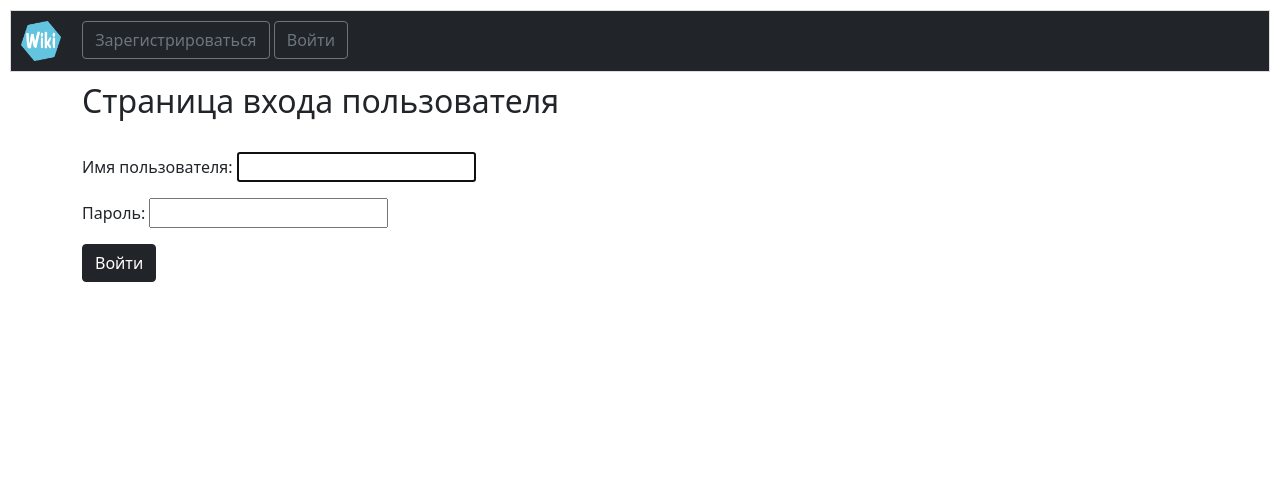
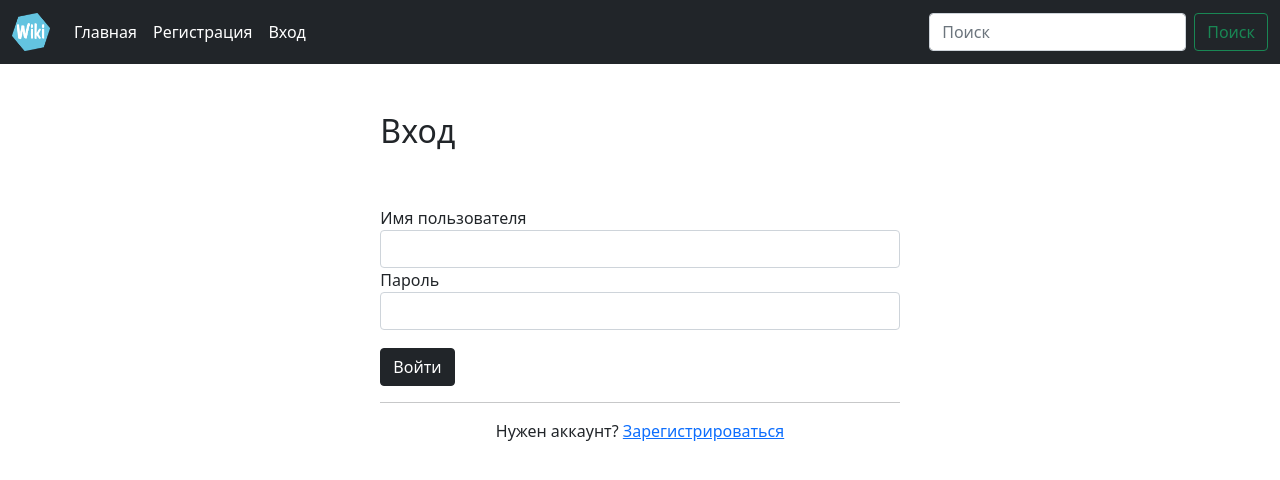
Before and after one commit to IluhaPampuha/wiki, a Django app: page /login/ in a window 1280 px wide. Shown: the top 480 px of the page. Run offline with Django 3.2, Linux system fonts and the light colour scheme; some libraries are stand-ins or nearby versions.

Commit message:
2021-08-16

```diff
--- a/wiki_app/templates/wiki_app/base.html
+++ b/wiki_app/templates/wiki_app/base.html
@@ -9,31 +9,48 @@
     <script src="{% static 'bootstrap-5.0.2-dist/js/bootstrap.js' %}"></script>
     <script src="{% static 'bootstrap-5.0.2-dist/js/jquery-3.6.0.js' %}"></script>
 </head>
-<body>
 <style>
-   .layer {
-    border: 1px solid #DCDCDC;
-    margin: 10px;
+   .header {
     padding: 10px;
+    margin: 7px;
    }
 </style>
-<nav class="navbar-right bg-dark layer" >
-    <a class="navbar-brand" href="{% url 'wiki' %}">
-    <img src="{% static 'wiki/logo.png' %}" width="40" height="40" alt="" class="d-inline-block align-top">
-  </a>
+<nav class="navbar navbar-expand-lg navbar-dark bg-dark">
+  <div class="container-fluid">
+    <a class="navbar-brand" href="{% url 'wiki' %}"><img src="{% static 'wiki/logo.png' %}" width="38" height="38" class="d-inline-block align-top"></a>
+    <button class="navbar-toggler" type="button" data-bs-toggle="collapse" data-bs-target="#navbarSupportedContent" aria-controls="navbarSupportedContent" aria-expanded="false" aria-label="Toggle navigation">
+      <span class="navbar-toggler-icon"></span>
+    </button>
+    <div class="collapse navbar-collapse" id="navbarSupportedContent">
+      <ul class="navbar-nav me-auto mb-2 mb-lg-0">
+        <li class="nav-item">
+          <a class="nav-link active" aria-current="page" href="{% url 'wiki' %}">Главная</a>
+        </li>
         {% if user.is_authenticated %}
-                    <a href="#" onclick="$('#signOutBtn').click()" class="btn btn-outline-secondary">Выйти</a>
+        <li class="nav-item">
+          <a href="#" onclick="$('#signOutBtn').click()" class="nav-link active">Выход</a>
         <form style='display: none;' method="POST" action="{% url 'logoutuser' %}">
         {% csrf_token %}
-                        <button id="signOutBtn" type="submit">Выйти</button>
+        <button id="signOutBtn" type="submit">Выход</button>
         </form>
+        </li>
+        </ul>
           {% else %}
-                    <a class="btn btn-outline-secondary" href="{% url 'signupuser' %}">Зарегистрироваться</a>
-                    <a class="btn btn-outline-secondary" href="{% url 'loginuser' %}">Войти</a>
+        <li class="nav-item">
+          <a class="nav-link active" aria-current="page" href="{% url 'signupuser' %}">Регистрация</a>
+        </li>
+        <li class="nav-item">
+          <a class="nav-link active" aria-current="page" href="{% url 'loginuser' %}">Вход</a>
+        </li>
+      </ul>
       {% endif %}
+      <form class="d-flex">
+        <input class="form-control me-2" type="search" placeholder="Поиск" aria-label="Search">
+        <button class="btn btn-outline-success" type="submit">Поиск</button>
+      </form>
+
+    </div>
+  </div>
 </nav>
-<div class="container">
-{% block content %} {% endblock %}
-</div>
-</body>
+{% block content %}{% endblock %}
 </html>
--- a/wiki_app/templates/wiki_app/detail.html
+++ b/wiki_app/templates/wiki_app/detail.html
@@ -2,8 +2,8 @@
 {% block title %}Письма {{ company.name }}{% endblock %}
 
 {% block content %}
-<h4><a href="{% url 'wiki' %}">На главную</a></h4>
-<a href="{% url 'incoming' company.id %}">Добавить входящее письмо</a> | <a href="{% url 'outgoing' company.id %}">Добавить исходящее письмо</a>
+<a href="{% url 'incoming' company.id %}" class="btn btn-dark">Добавить входящее письмо</a>
+<a href="{% url 'outgoing' company.id %}" class="btn btn-dark">Добавить исходящее письмо</a>
 <h1>Письма {{ company.name }}</h1>
 {% for message in messages %}
     <p><a href="{% url 'message' message.id %}">{% if message.incoming_number != "" %}{{ message.incoming_number }} |{% endif %}
--- a/wiki_app/templates/wiki_app/incoming.html
+++ b/wiki_app/templates/wiki_app/incoming.html
@@ -2,8 +2,7 @@
 {% block title %}Добавить входящее письмо{{ company.name }}{% endblock %}
 
 {% block content %}
-<h4><a href="{% url 'wiki' %}">На главную</a></h4>
-<h2>Добавить входящее письмо организации {{ company.name }}</h2>
+<h2>Добавить входящее письмо в {{ company.name }}</h2>
 <h2>{{ error }}</h2>
     <form method="POST">
             {% csrf_token%}
--- a/wiki_app/templates/wiki_app/loginuser.html
+++ b/wiki_app/templates/wiki_app/loginuser.html
@@ -2,14 +2,34 @@
 {% block title %}Страница входа пользователя{% endblock %}
 
 {% block content %}
-<h2>Страница входа пользователя</h2>
-
-<h3>{{ error }}</h3> <br>
-
-<form method="POST" action="">
-    {% csrf_token%}
-    {{ form.as_p }}
-<button type="submit" class="btn btn-dark">Войти</button>
-</form>
-
+<div class="row justify-content-center mt-5">
+        <div class="col-md-5">
+            <h2>Вход</h2>
+        </div>
+    </div>
+    <div class="row justify-content-center mt-5">
+        <div class="col-md-5">
+            {% if error %}
+                <div class="alert alert-danger" role="alert">
+                    {{ error }}
+                </div>
+            {% endif %}
+            <form method="POST">
+                {% csrf_token %}
+                <div class="form-group">
+                    <label for="username">Имя пользователя</label>
+                    <input type="text" name="username" class="form-control" id="username">
+                </div>
+                <div class="form-group">
+                    <label for="password">Пароль</label>
+                    <input type="password" name="password" class="form-control" id="password">
+                </div>
+                <h1></h1><h1><button  type="submit" class="btn btn-dark">Войти</button></h1>
+            </form>
+            <hr>
+            <div class="text-center">
+                Нужен аккаунт? <a href="{% url 'signupuser' %}">Зарегистрироваться</a>
+            </div>
+        </div>
+    </div>
 {% endblock %}
--- a/wiki_app/templates/wiki_app/outgoing.html
+++ b/wiki_app/templates/wiki_app/outgoing.html
@@ -2,8 +2,7 @@
 {% block title %}Добавить исходящее письмо{{ company.name }}{% endblock %}
 
 {% block content %}
-<h4><a href="{% url 'wiki' %}">На главную</a></h4>
-<h2>Добавить входящее письмо организации {{ company.name }}</h2>
+<h2>Добавить исходящее письмо в {{ company.name }}</h2>
 <h2>{{ error }}</h2>
 <form method="POST">
     {% csrf_token%}
--- a/wiki_app/templates/wiki_app/signupuser.html
+++ b/wiki_app/templates/wiki_app/signupuser.html
@@ -29,7 +29,7 @@
                     <label for="password2">Повторите пароль</label>
                     <input type="password" name="password2" class="form-control" id="password2">
                 </div>
-                <h1></h1><button  type="submit" class="btn btn-dark">Зарегистрироваться</button></h1>
+                <h1></h1><h1><button  type="submit" class="btn btn-dark">Зарегистрироваться</button></h1>
             </form>
             <hr>
             <div class="text-center"> У Вас уже есть аккаунт? <a href="{% url 'loginuser' %}">Войти</a></div>
```
Also changed, not shown: wiki_app/templates/wiki_app/home1.html (+18 -30 lines). Lines whose indentation alone changed are shown as unchanged.
